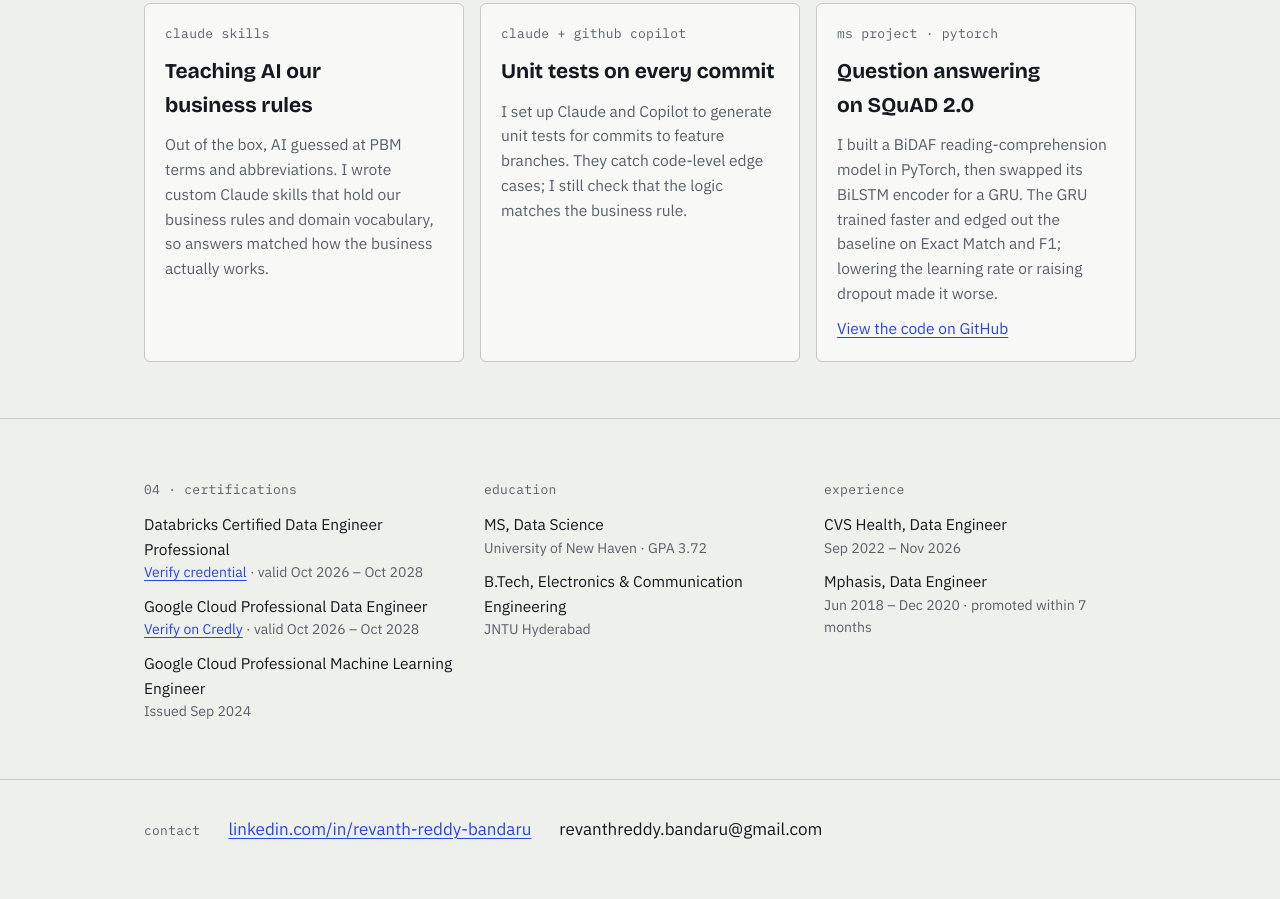
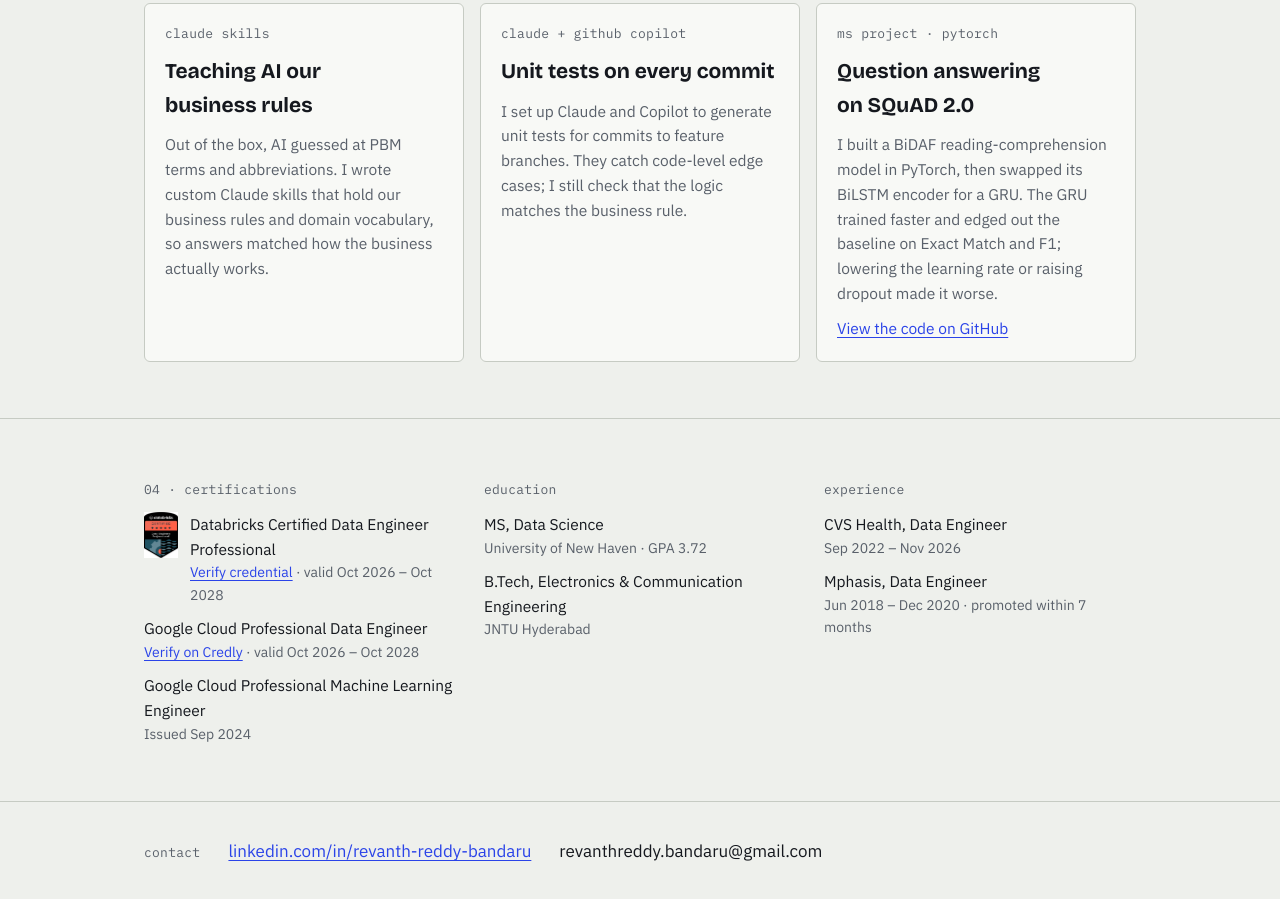
Before and after one commit to revanth99/revanth99.github.io, a plain HTML site: page index.html in a window 1280 px wide. Shown: the part 2979-3878 px from the top of the page. Drawn offline with nearby package versions, Linux system fonts and the light colour scheme.

Commit message:
Show Databricks badge on portfolio
Co-Authored-By: Claude Opus 5.5 <noreply@anthropic.com>
Claude-Session: https://claude.ai/code/session_0139USrnSeJotD6yzbAeWPbf

```diff
--- a/index.html
+++ b/index.html
@@ -97,6 +97,8 @@ section { padding: 56px 0; border-bottom: 1px solid var(--line); }
 .creds { display: grid; grid-template-columns: repeat(auto-fit, minmax(240px, 1fr)); gap: 28px; }
 .creds ul { list-style: none; padding: 0; margin: 10px 0 0; display: grid; gap: 10px; font-size: 15.5px; }
 .creds li span { display: block; color: var(--muted); font-size: 14px; }
+.badge-item { display: flex; gap: 12px; align-items: flex-start; }
+.badge-item img { flex: none; }
 footer { padding: 36px 0 56px; }
 footer .wrap { display: flex; flex-wrap: wrap; gap: 10px 28px; align-items: baseline; }
 
@@ -177,7 +179,7 @@ footer .wrap { display: flex; flex-wrap: wrap; gap: 10px 28px; align-items: base
     <div>
       <span class="mono">04 · certifications</span>
       <ul>
-        <li>Databricks Certified Data Engineer Professional <span><a href="https://credentials.databricks.com/69385529-cd70-40b7-86be-3de26bdd8538">Verify credential</a> · valid Oct 2026 – Oct 2028</span></li>
+        <li class="badge-item"><img src="badges/databricks-data-engineer-professional.png" alt="Databricks Certified Data Engineer Professional badge" width="34" height="46"><div>Databricks Certified Data Engineer Professional <span><a href="https://credentials.databricks.com/69385529-cd70-40b7-86be-3de26bdd8538">Verify credential</a> · valid Oct 2026 – Oct 2028</span></div></li>
         <li>Google Cloud Professional Data Engineer <span><a href="https://www.credly.com/badges/1e553113-b168-414c-9fc8-109b76372451">Verify on Credly</a> · valid Oct 2026 – Oct 2028</span></li>
         <li>Google Cloud Professional Machine Learning Engineer <span>Issued Sep 2024</span></li>
       </ul>
```
